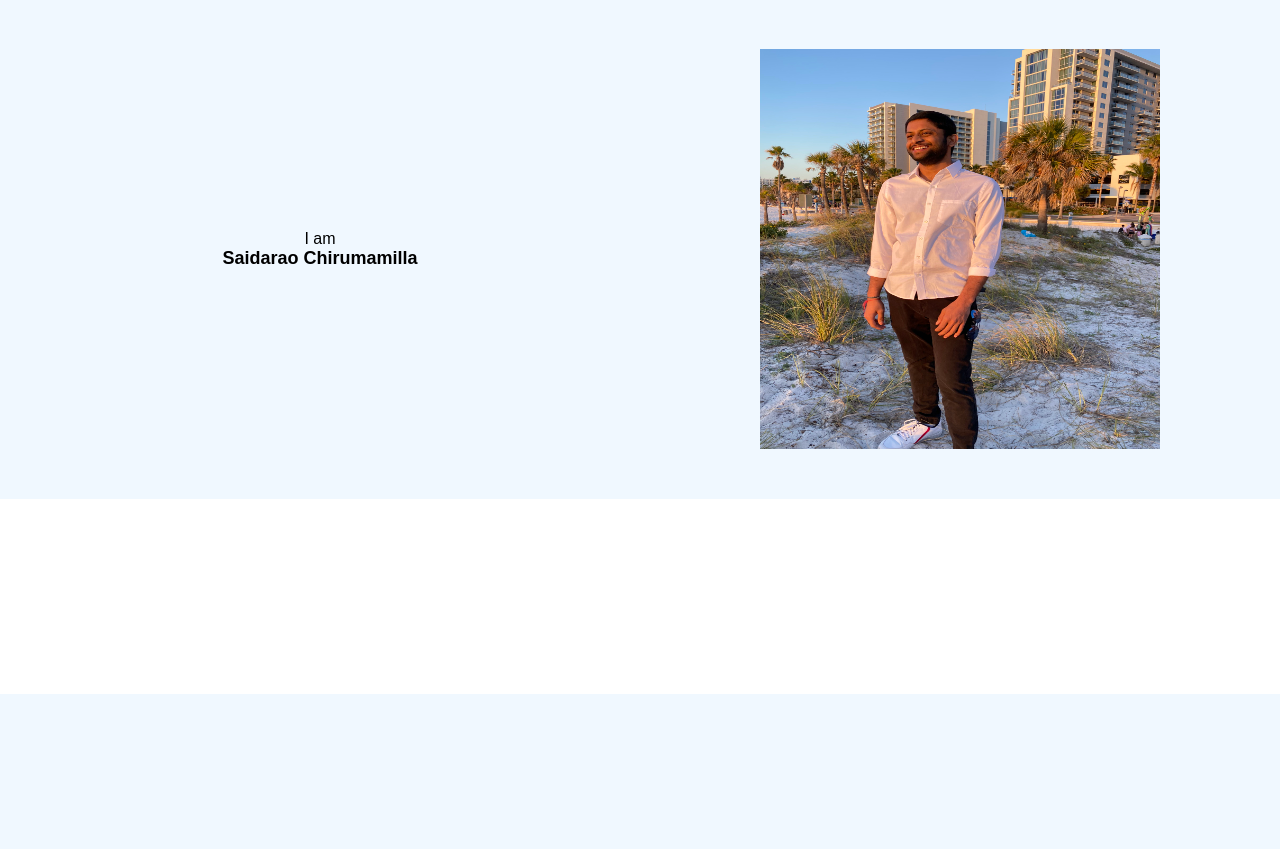
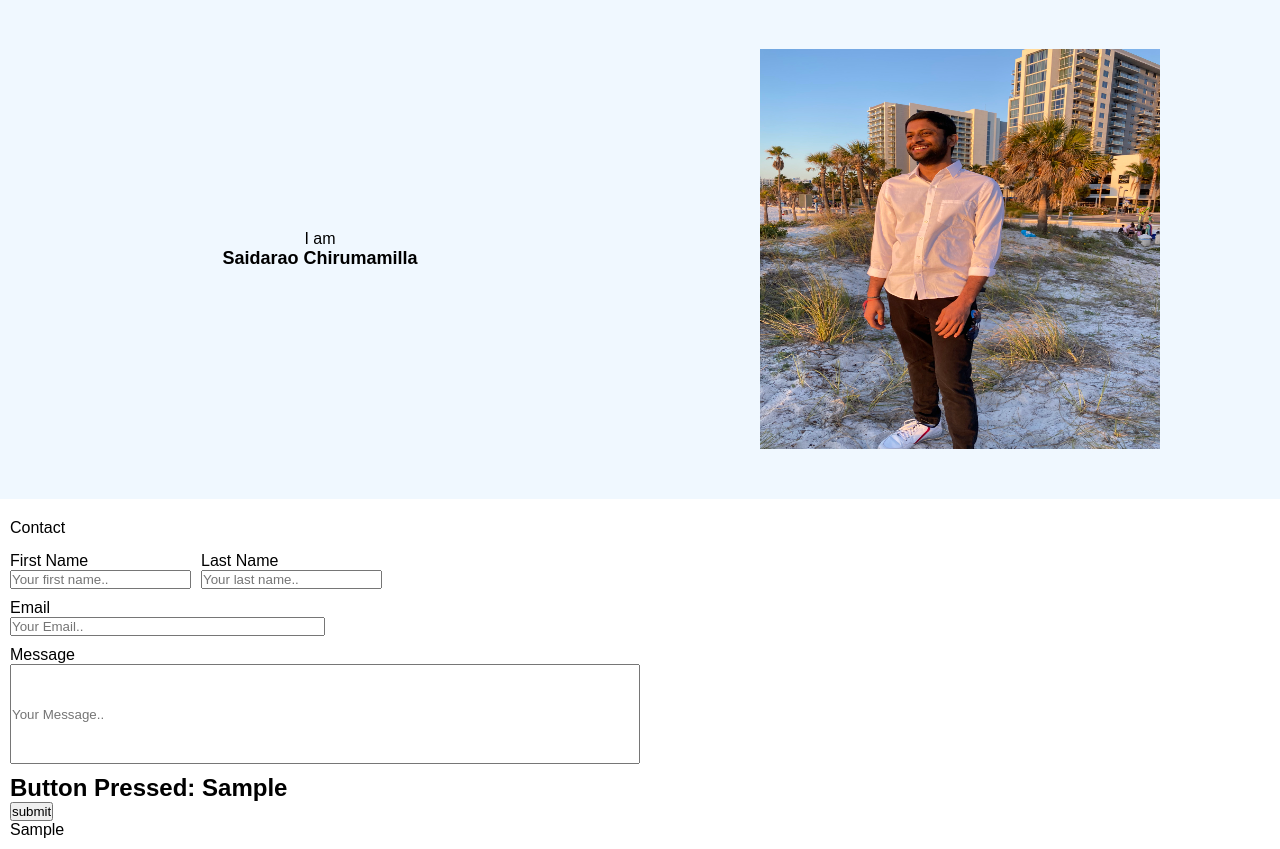
Before and after one commit to SaidaraoChirumamilla/Personal_website, a Flask app: template templates/home.html in a window 1280 px wide. Shown: the part 106-955 px from the top of the page. Before the commit the page ends 800 px from the top, so only its background shows below. Run offline with Flask 2, Linux system fonts and the light colour scheme; the template is opened without the code that fills it: most values are stand-ins (such as "Sample title", 1, 10 or a date in 2020).

Commit message:
Contact form added

```diff
--- a/Profile.py
+++ b/Profile.py
@@ -1,5 +1,6 @@
 from flask import Flask
 from flask import render_template
+from flask.wrappers import Request
 
 app = Flask(__name__)
 
@@ -7,8 +8,12 @@ app = Flask(__name__)
 def index():
     return render_template('home.html')
 
-@app.route('/home')
+
+@app.route('/home', methods=["GET", "POST"])
 def home():
+    ButtonPressed = "success"
+    if Request.method == "POST":
+        return render_template("home.html", ButtonPressed )
     return render_template('home.html')
 
 @app.route('/aboutme')
--- a/Static/styles/style.css
+++ b/Static/styles/style.css
@@ -15,6 +15,13 @@
     text-decoration: none;
 }
 
+.email {
+    display: flex;
+    flex-direction: column;
+    flex-wrap: wrap;
+    justify-content: flex-start;
+}
+
 .flex-item {
     /* margin: 10px; */
     width: 14.2%;
@@ -30,6 +37,10 @@
 
 .ml20px {
     margin-left: 20px;
+}
+
+.m10px {
+    margin: 10px;
 }
 
 .mt10px {
@@ -121,8 +132,30 @@
     margin-top: 0px;
 }
 
+.footer {
+    display: flex;
+    flex-direction: row;
+    flex-wrap: nowrap;
+    /* justify-content: flex-end; */
+    margin-top: 15px;
+}
+
+.focontent {
+    text-align: end;
+}
+
+.confirstn {
+    display: flex;
+    flex-direction: column;
+    margin-right: 10px;
+}
+
 .skill-bars .bar .info {
     margin-bottom: 5px;
+}
+
+.wd {
+    width: 50%;
 }
 
 .skill-bars .bar .info span {
--- a/templates/home.html
+++ b/templates/home.html
@@ -106,8 +106,39 @@
 
         </div>
     </div>
+    <div class='email wd m10px'>
+        <div class="confirstn mt10px">
+            Contact
+        </div>
 
 
+        <div class="footer">
+
+            <div class="confirstn">
+                <label>First Name</label>
+                <input type="text" id="fname" name="firstname" placeholder="Your first name..">
+            </div>
+            <div class="confirstn">
+                <label>Last Name</label>
+                <input type="text" id="lname" name="lastname" placeholder="Your last name..">
+            </div>
+        </div>
+        <div class="confirstn mt10px">
+            <label>Email</label>
+            <input style="width:50%" type="text" id="email" name="email" placeholder="Your Email..">
+        </div>
+        <div class="confirstn mt10px">
+            <label>Message</label>
+            <input style="height: 100px;" type="text" id="message" name="message" placeholder="Your Message..">
+        </div>
+        <div class="confirstn mt10px">
+            <h2>Button Pressed: {{ButtonPressed}}</h2>
+            <form method="post">
+                <input type="submit" value="submit">
+            </form>
+            <p>{{ButtonPressed}}</p>
+        </div>
+    </div>
 
     </div>
 
```
